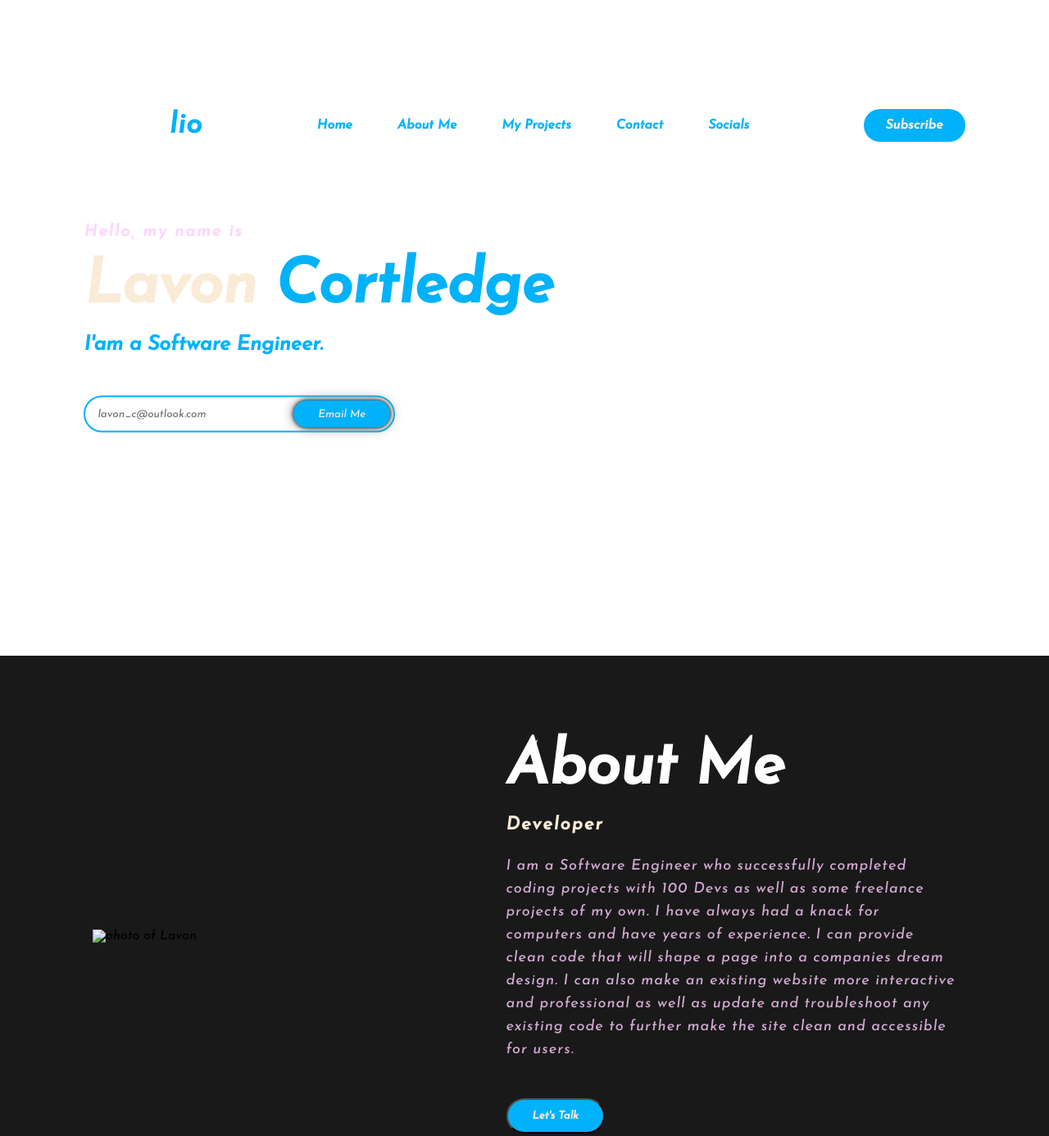
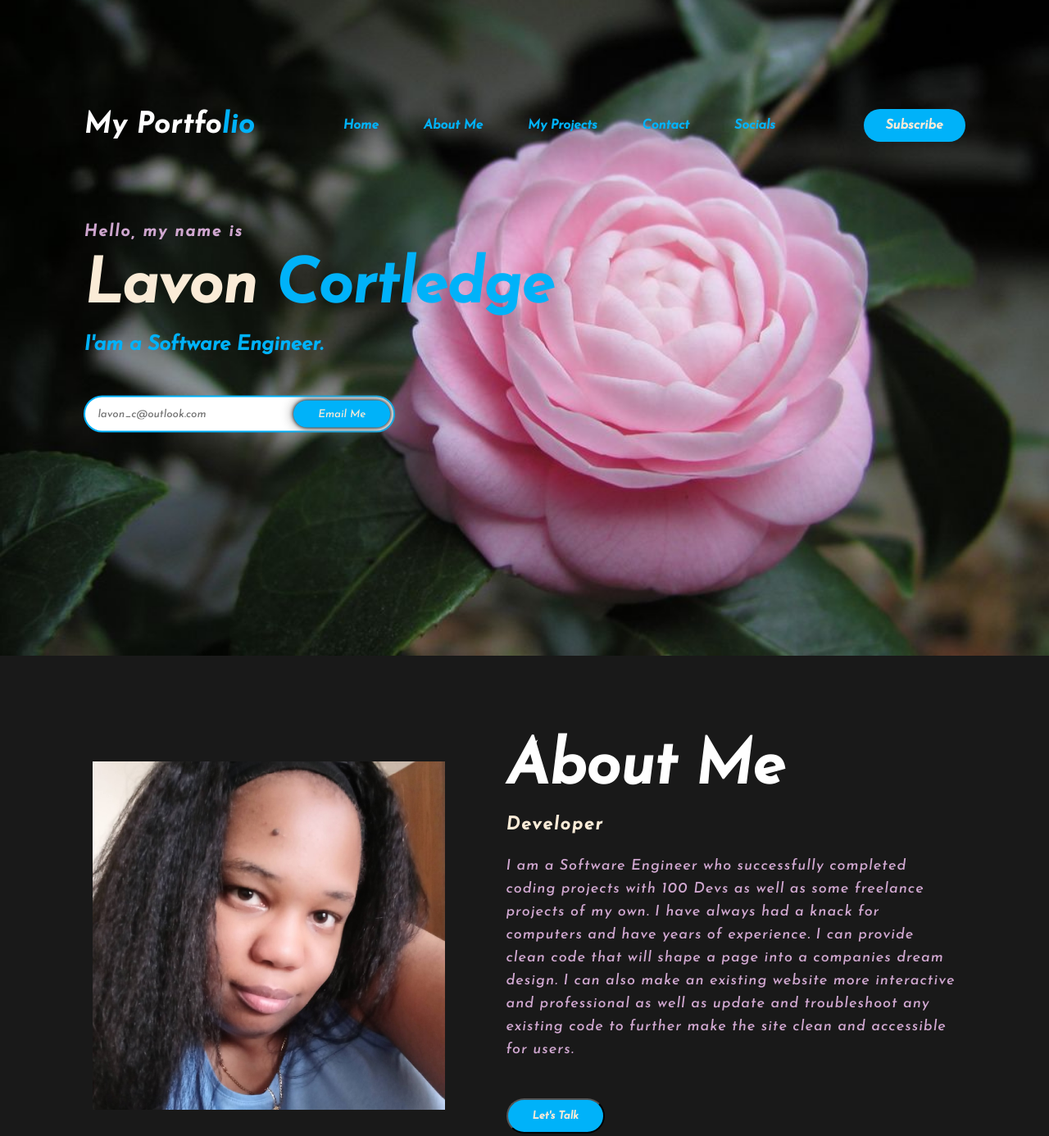
Before and after one commit to C-LavonM/MainPortfolio-, a plain HTML site: page index.html in a window 1280 px wide. Shown: the top 1386 px of the page at 82% size. Drawn offline with Linux system fonts and the light colour scheme; files that its build step writes are made by us from their sources.

Commit message:
fixed images not showing

```diff
--- a/css/index.css
+++ b/css/index.css
@@ -8,7 +8,7 @@
 .hero {
     height: 100vh;
     width: 100%;
-    background-image: url(../PortfolioResume/Images/gardenia-1.jpg);
+    background-image: url(../Images/pink\ gardenia.jpg);
     background-size: cover;
     background-position: center;
 }
--- a/index.html
+++ b/index.html
@@ -5,7 +5,7 @@
     <meta http-equiv="X-UA-Compatible" content="IE=edge">
     <meta name="viewport" content="width=device-width, initial-scale=1.0">
     <title>Lavon's Portfolio Website</title>
-    <link rel="stylesheet" href="./index.css">
+    <link rel="stylesheet" href="./css/index.css">
     <link rel="preconnect" href="https://fonts.googleapis.com">
 <link rel="preconnect" href="https://fonts.gstatic.com" crossorigin>
 <link href="https://fonts.googleapis.com/css2?family=Josefin+Sans:ital,wght@1,500&family=Space+Mono&display=swap" rel="stylesheet">
@@ -20,7 +20,7 @@
 
 <div class="hero">
     <nav id="home">
-        <h2 class="logo">Portfo<span>lio</span></h2>
+        <h2 class="logo">My Portfo<span>lio</span></h2>
         <ul>
             <li><a href="#home">Home</a></li>
             <li><a href="#about">About Me</a></li>
@@ -29,8 +29,8 @@
             <li><a href="#socials">Socials</a></li>
         </ul>
         <a href="#" class="btn">Subscribe</a>
+    </nav>
 
-    </nav>
     <div class="content">
     <h4>Hello, my name is</h4>
     <h1>Lavon <span>Cortledge</span></h1>
@@ -47,7 +47,7 @@
 <!--About Me Section-->
 <section class="about">
     <div class="main">
-        <img src="../PortfolioResume/Images/meLav.jpg" alt="photo of Lavon">
+        <img src="./Images/meLav.jpg" alt="photo of Lavon">
         <div class="about-text">
             <h2 id="about">About Me</h2>
             <h5>Developer</h5>
```
